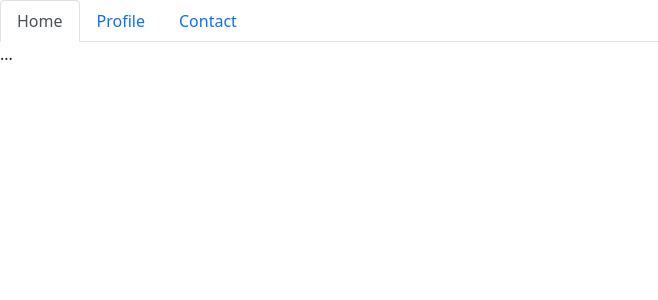
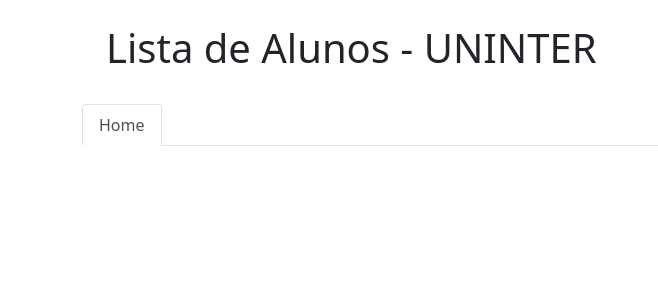
Before and after one commit to gagjunior/uninter-angular-students-list, an Angular app: page / in a window 1280 px wide. Shown: the top 300 px of the page, without its empty margins (0-658 px from the left). Built offline with nearby package versions, Linux system fonts and the light colour scheme.

Commit message:
Alterar modelo bootstrap

```diff
--- a/src/app/app.component.html
+++ b/src/app/app.component.html
@@ -1,15 +1,16 @@
-<nav>
-    <div class="nav nav-tabs" id="nav-tab" role="tablist">
-        <button class="nav-link active" id="nav-home-tab" data-bs-toggle="tab" data-bs-target="#nav-home" type="button"
-            role="tab" aria-controls="nav-home" aria-selected="true">Home</button>
-        <button class="nav-link" id="nav-profile-tab" data-bs-toggle="tab" data-bs-target="#nav-profile" type="button"
-            role="tab" aria-controls="nav-profile" aria-selected="false">Profile</button>
-        <button class="nav-link" id="nav-contact-tab" data-bs-toggle="tab" data-bs-target="#nav-contact" type="button"
-            role="tab" aria-controls="nav-contact" aria-selected="false">Contact</button>
+<div class="container">
+    <div class="row p-4">
+        <h1 class="h1">Lista de Alunos - UNINTER</h1>
     </div>
-</nav>
-<div class="tab-content" id="nav-tabContent">
-    <div class="tab-pane fade show active" id="nav-home" role="tabpanel" aria-labelledby="nav-home-tab">...</div>
-    <div class="tab-pane fade" id="nav-profile" role="tabpanel" aria-labelledby="nav-profile-tab">...</div>
-    <div class="tab-pane fade" id="nav-contact" role="tabpanel" aria-labelledby="nav-contact-tab">...</div>
+    <nav>
+        <div class="nav nav-tabs" id="nav-tab" role="tablist">
+            <button class="nav-link active" id="nav-home-tab" data-bs-toggle="tab" data-bs-target="#nav-home"
+                type="button" role="tab" aria-controls="nav-home" aria-selected="true">
+                Home
+            </button>
+        </div>
+    </nav>
+    <div class="tab-content" id="nav-tabContent">
+        <div class="tab-pane fade show active" id="nav-home" role="tabpanel" aria-labelledby="nav-home-tab"></div>
+    </div>
 </div>
```
